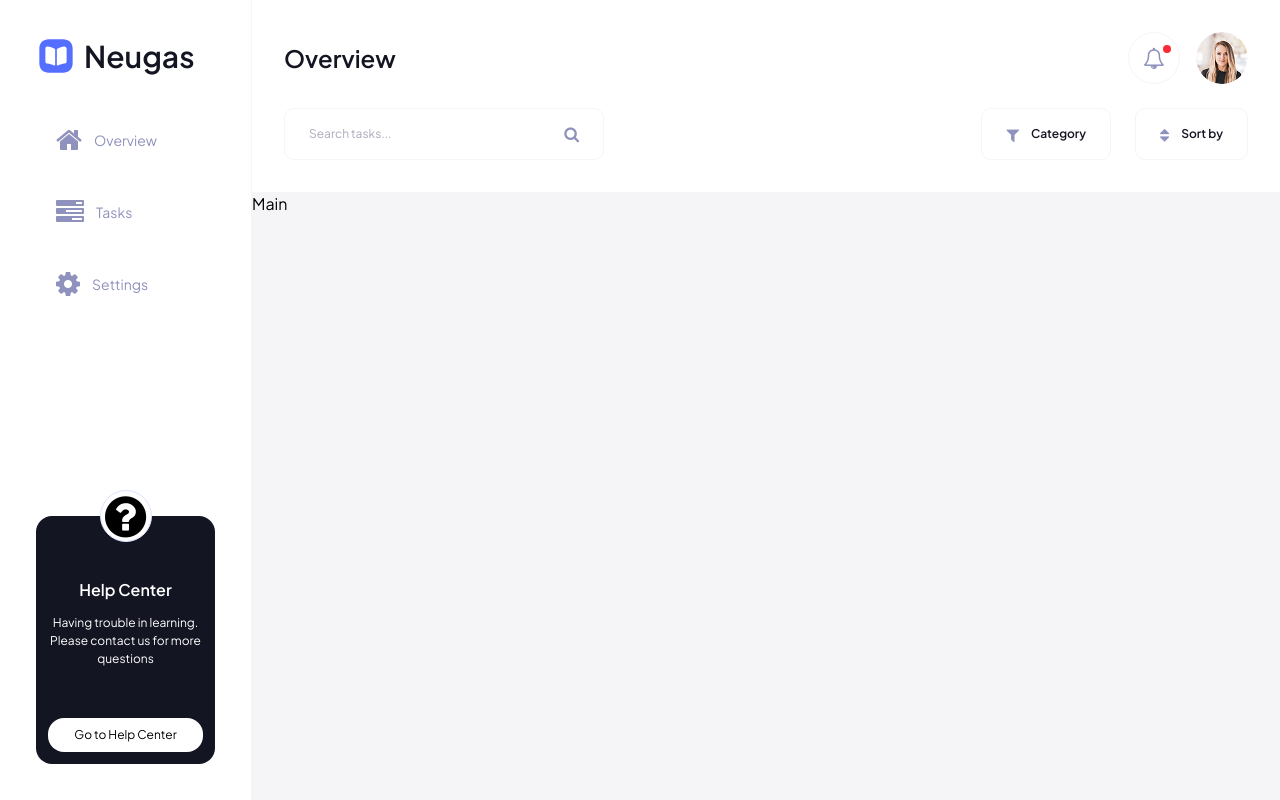
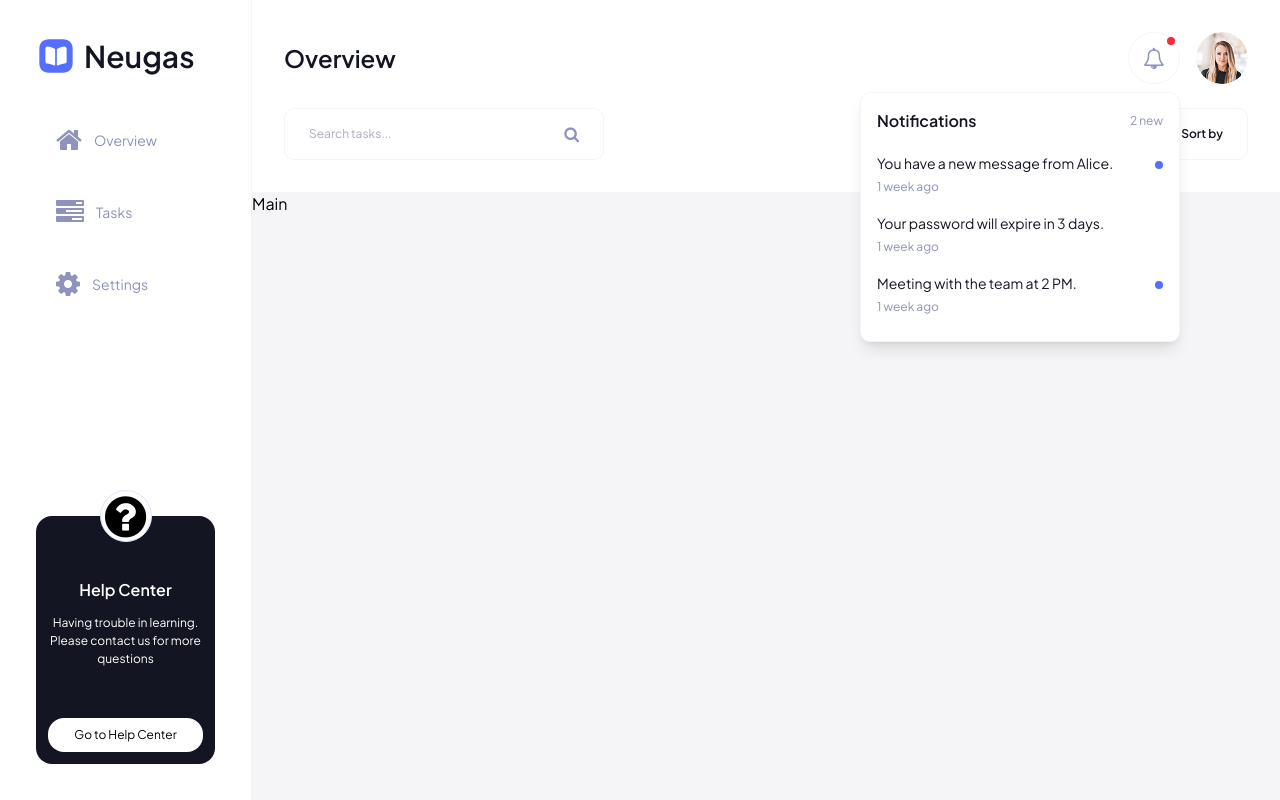
Before and after one commit to Evans-Asiedu/task-management, a React (Vite) app: page / in a window 1280 px wide. Both pictures are taken after a click on the button 1154 px from the left and 58 px from the top of the page. Built offline with nearby package versions, Linux system fonts and the light colour scheme.

Commit message:
add notification dropdown

```diff
--- a/src/components/layout/Header.jsx
+++ b/src/components/layout/Header.jsx
@@ -1,7 +1,11 @@
+import { useState } from "react";
 import { data } from "src/data";
 import Button from "components/ui/Button";
+import Dropdown from "components/ui/Dropdown";
+import { timeAgo } from "src/utils/formatDate";
 
 const Header = ({ isOpen: isSidebarOpen, setIsOpen: setIsSidebarOpen }) => {
+  const [isNotifOpen, setIsNotifOpen] = useState(false);
   const title = "Overview";
   const unreadNotifications = data.notifications.filter((n) => !n.read).length;
 
@@ -9,7 +13,9 @@ const Header = ({ isOpen: isSidebarOpen, setIsOpen: setIsSidebarOpen }) => {
     <header className="h-[248px] md:h-[192px] bg-white p-8 flex flex-col gap-6">
       <div className="flex flex-col-reverse md:flex-row justify-between items-center">
         {/* title */}
-        <h1 className="text-2xl font-semibold text-secondary-500 self-start md:self-center">{title}</h1>
+        <h1 className="text-2xl font-semibold text-secondary-500 self-start md:self-center">
+          {title}
+        </h1>
 
         <div className="flex justify-between md:justify-end items-center w-full">
           {/* Sidebar toggle button */}
@@ -22,15 +28,49 @@ const Header = ({ isOpen: isSidebarOpen, setIsOpen: setIsSidebarOpen }) => {
 
           <div className="flex items-center gap-4">
             {/* Notifications */}
+            <div className="relative">
               <Button
                 icon="fa-bell-o"
                 iconOnly
                 className="text-secondary-300 border-n-1 relative"
+                onClick={() => setIsNotifOpen(!isNotifOpen)}
               >
                 {unreadNotifications > 0 && (
-                <span className="absolute top-3 right-2 w-2 h-2 bg-red-500 rounded-full"></span>
+                  <span className="absolute top-1 right-1 w-2 h-2 bg-red-500 rounded-full"></span>
                 )}
               </Button>
+
+              <Dropdown isOpen={isNotifOpen}>
+                <div className="px-4 mb-3 flex justify-between items-center">
+                  <h3 className="text-secondary-500 font-semibold">
+                    Notifications
+                  </h3>
+                  <span className="text-xs text-secondary-300">
+                    {unreadNotifications} new
+                  </span>
+                </div>
+                <div className="flex flex-col">
+                  {data.notifications.slice(0, 5).map((notif) => (
+                    <div
+                      key={notif.id}
+                      className="px-4 py-2 hover:bg-n-1 cursor-pointer flex items-start justify-between"
+                    >
+                      <div>
+                        <p className="text-sm text-secondary-500">
+                          {notif.description}
+                        </p>
+                        <span className="text-xs text-secondary-300">
+                          {timeAgo(notif.timestamp)}
+                        </span>
+                      </div>
+                      {!notif.read && (
+                        <span className="mt-2 size-2 rounded-full bg-primary-500 shrink-0" />
+                      )}
+                    </div>
+                  ))}
+                </div>
+              </Dropdown>
+            </div>
 
             {/* Profile button */}
             <div className="size-[44px] md:size-[52px] rounded-full overflow-hidden">
--- /dev/null
+++ b/src/components/ui/Dropdown.jsx
@@ -0,0 +1,11 @@
+const Dropdown = ({ isOpen, children }) => {
+  if (!isOpen) return null;
+
+  return (
+    <div className="absolute top-full right-0 mt-2 w-[320px] bg-white border border-n-1 rounded-[10px] shadow-lg z-50 py-4">
+      {children}
+    </div>
+  );
+};
+
+export default Dropdown;
--- /dev/null
+++ b/src/utils/formatDate.js
@@ -0,0 +1,22 @@
+export function timeAgo(date) {
+  const seconds = Math.floor((new Date() - new Date(date)) / 1000);
+
+  const intervals = {
+    year: 31536000,
+    month: 2592000,
+    week: 604800,
+    day: 86400,
+    hour: 3600,
+    minute: 60,
+    second: 1,
+  };
+
+  for (const [unit, secondsInUnit] of Object.entries(intervals)) {
+    const interval = Math.floor(seconds / secondsInUnit);
+    if (interval >= 1) {
+      return interval === 1 ? `1 ${unit} ago` : `${interval} ${unit}s ago`;
+    }
+  }
+
+  return "just now";
+}
```
Lines whose indentation alone changed are shown as unchanged.
